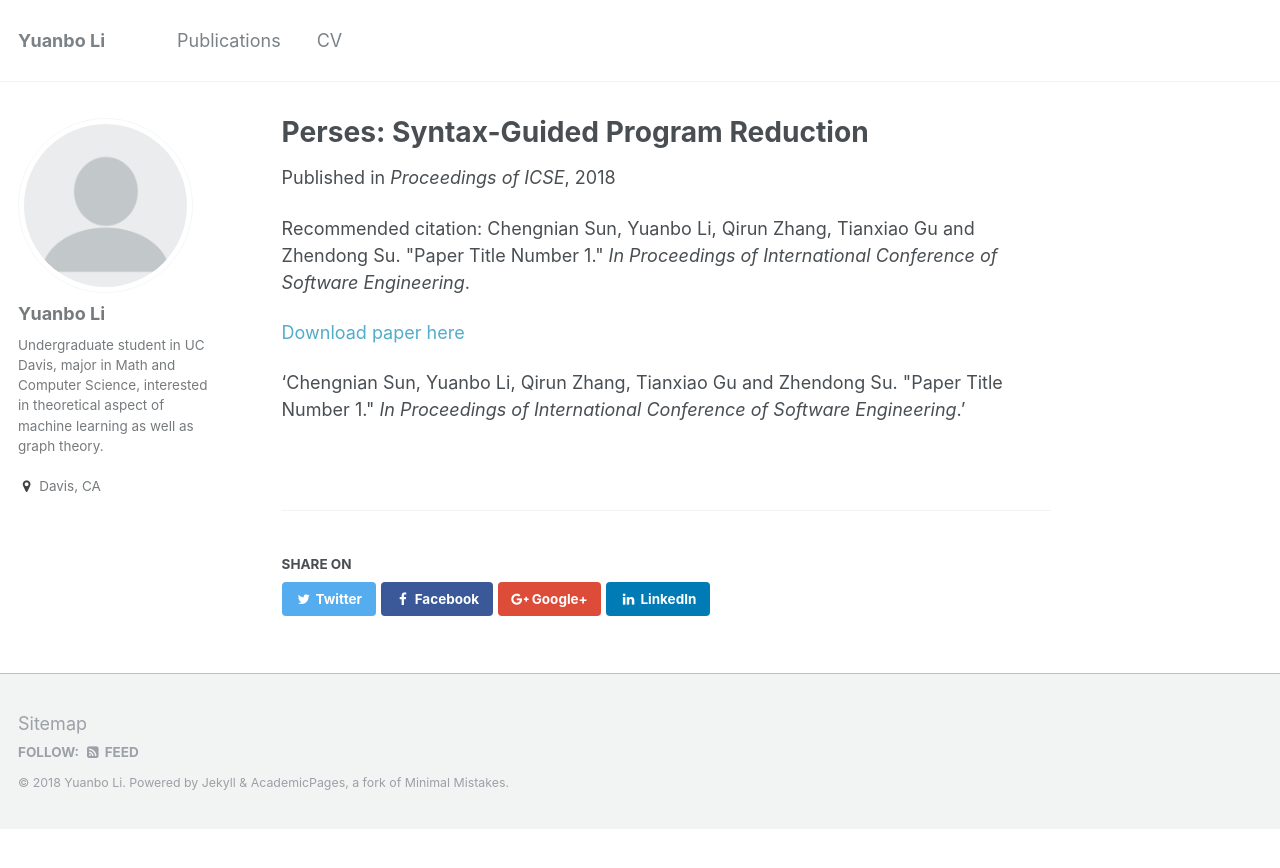
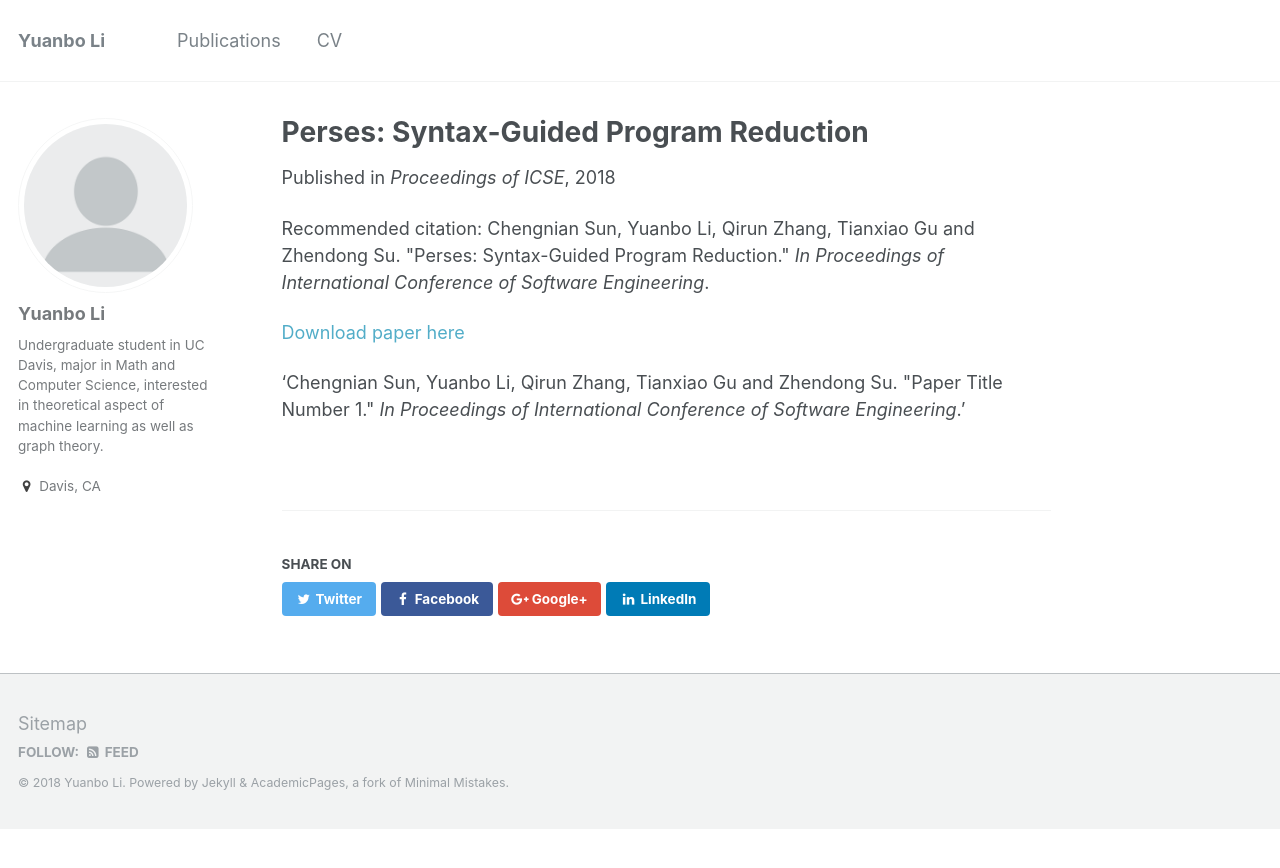
Before and after one commit to yuanboli/yuanboli.github.io, a Jekyll site: the page built from _publications/2018-icse-perses.md, in a window 1280 px wide. Shown: the top 868 px of the page. Built offline with Jekyll 4.4.1, drawn with Linux system fonts in a browser that asks for light colours.

Commit message:
modify pub

```diff
--- a/_publications/2018-icse-perses.md
+++ b/_publications/2018-icse-perses.md
@@ -6,7 +6,7 @@ excerpt: 'syntax-guided program reduction'
 date: 2018-5-27
 venue: 'Proceedings of ICSE'
 paperurl: ''
-citation: 'Chengnian Sun, Yuanbo Li, Qirun Zhang, Tianxiao Gu and Zhendong Su. &quot;Paper Title Number 1.&quot; <i>In Proceedings of International Conference of Software Engineering</i>.'
+citation: 'Chengnian Sun, Yuanbo Li, Qirun Zhang, Tianxiao Gu and Zhendong Su. &quot;Perses: Syntax-Guided Program Reduction.&quot; <i>In Proceedings of International Conference of Software Engineering</i>.'
 ---
 [Download paper here](http://chengniansun.bitbucket.io/papers/perses.pdf)
 
```
